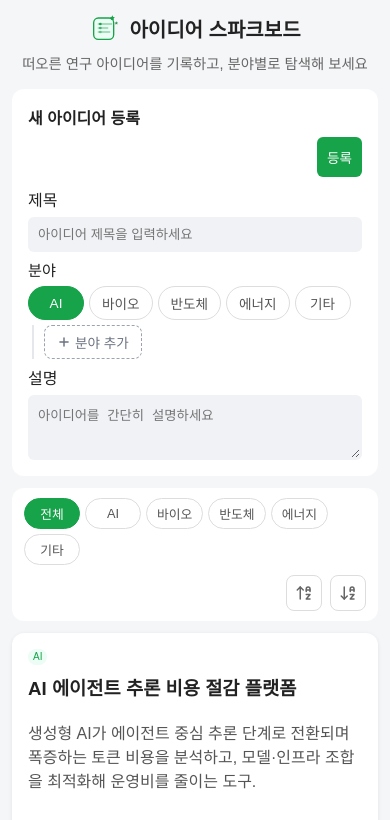
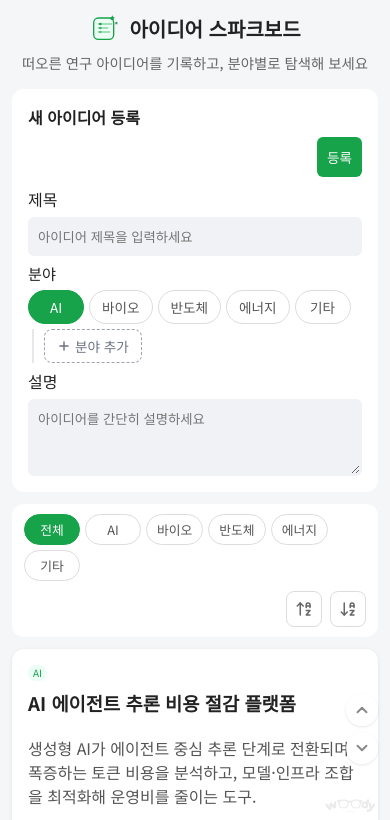
Before and after one commit to woodyjeon/idea-board-react, a React (Vite) app: page / in a window 390 px wide. Shown: the top 820 px of the page. Built offline with nearby package versions, Linux system fonts and the light colour scheme.

Commit message:
feat: Noto Sans KR·브랜딩·스크롤 버튼 및 수정 포커스 UX

```diff
--- a/index.html
+++ b/index.html
@@ -1,9 +1,15 @@
 <!doctype html>
-<html lang="en">
+<html lang="ko">
   <head>
     <meta charset="UTF-8" />
-    <link rel="icon" type="image/svg+xml" href="/favicon.svg" />
+    <link rel="icon" type="image/svg+xml" href="/wj_logo.svg" />
     <meta name="viewport" content="width=device-width, initial-scale=1.0" />
+    <link rel="preconnect" href="https://fonts.googleapis.com" />
+    <link rel="preconnect" href="https://fonts.gstatic.com" crossorigin />
+    <link
+      href="https://fonts.googleapis.com/css2?family=Noto+Sans+KR:wght@400;500;600;700&display=swap"
+      rel="stylesheet"
+    />
     <title>아이디어 스파크보드</title>
   </head>
   <body>
--- a/src/App.css
+++ b/src/App.css
@@ -9,11 +9,18 @@
   --board-columns: 3;
   --card-min-height: 168px;
   --pagination-rows: 3;
+  --font-sans: "Noto Sans KR", sans-serif;
 }
 
 /* 전체 기본 */
+*,
+*::before,
+*::after {
+  font-family: inherit;
+}
+
 body {
-  font-family: sans-serif;
+  font-family: var(--font-sans);
   background: #f5f6f8;
   color: #222;
   margin: 0;
@@ -645,3 +652,78 @@ body {
     padding: 24px 16px;
   }
 }
+
+/* 페이지 스크롤 버튼 */
+.scroll-controls {
+  position: fixed;
+  right: 20px;
+  bottom: 104px;
+  z-index: 10;
+  display: flex;
+  flex-direction: column;
+  gap: 6px;
+}
+.scroll-btn {
+  display: flex;
+  align-items: center;
+  justify-content: center;
+  width: 34px;
+  height: 34px;
+  padding: 0;
+  border: none;
+  border-radius: 50%;
+  background: rgba(255, 255, 255, 0.85);
+  color: #888;
+  cursor: pointer;
+  box-shadow: 0 1px 3px rgba(0, 0, 0, 0.1);
+  transition: color 0.15s, background 0.15s;
+}
+.scroll-btn:hover,
+.scroll-btn:active,
+.scroll-btn:focus-visible {
+  color: white;
+  background: var(--color-primary);
+}
+.scroll-btn:active {
+  background: var(--color-primary-hover);
+}
+
+/* 브랜드 워터마크 */
+.brand-watermark {
+  position: fixed;
+  right: 20px;
+  bottom: 20px;
+  z-index: 1;
+  pointer-events: none;
+  user-select: none;
+  opacity: 0.1;
+}
+.brand-watermark img {
+  display: block;
+  width: 72px;
+  height: 72px;
+  object-fit: contain;
+}
+
+@media (max-width: 599px) {
+  .scroll-controls {
+    right: 12px;
+    bottom: 80px;
+  }
+
+  .scroll-btn {
+    width: 32px;
+    height: 32px;
+  }
+
+  .brand-watermark {
+    right: 12px;
+    bottom: 12px;
+    opacity: 0.08;
+  }
+
+  .brand-watermark img {
+    width: 56px;
+    height: 56px;
+  }
+}
--- a/src/App.jsx
+++ b/src/App.jsx
@@ -6,6 +6,7 @@ import SortBar from "./components/SortBar";
 import CardGrid from "./components/CardGrid";
 import Pagination from "./components/Pagination";
 import ConfirmDialog from "./components/ConfirmDialog";
+import ScrollButtons from "./components/ScrollButtons";
 import { INITIAL_IDEAS } from "./data/initialIdeas";
 import { INITIAL_CATEGORIES } from "./constants/categories";
 import { PAGE_SIZE } from "./constants/pagination";
@@ -179,6 +180,10 @@ function App() {
         onConfirm={handleConfirmDelete}
         onCancel={handleCancelDelete}
       />
+      <div className="brand-watermark" aria-hidden="true">
+        <img src="/wj_logo.svg" alt="" />
+      </div>
+      <ScrollButtons />
     </>
   );
 }
--- a/src/components/Card.jsx
+++ b/src/components/Card.jsx
@@ -11,7 +11,11 @@ function Card({ idea, isEditing, isFlashing, onEdit, onDelete }) {
       <p className="card-desc">{description}</p>
       {!isEditing && (
         <div className="card-actions">
-          <button type="button" onClick={() => onEdit(idea)}>
+          <button
+            type="button"
+            onMouseDown={(e) => e.preventDefault()}
+            onClick={() => onEdit(idea)}
+          >
             수정
           </button>
           <button
--- a/src/components/IdeaForm.jsx
+++ b/src/components/IdeaForm.jsx
@@ -1,4 +1,4 @@
-import { useEffect, useRef, useState } from "react";
+import { useEffect, useLayoutEffect, useRef, useState } from "react";
 import AlertDialog from "./AlertDialog";
 import CategoryFilter from "./CategoryFilter";
 
@@ -16,12 +16,32 @@ function IdeaForm({
   const [alertMessage, setAlertMessage] = useState("");
   const [showSuccessFlash, setShowSuccessFlash] = useState(false);
   const formSectionRef = useRef(null);
+  const titleInputRef = useRef(null);
 
   useEffect(() => {
-    if (!editingIdea) return;
+    if (editingIdea) {
+      setTitle(editingIdea.title);
+      setCategory(editingIdea.category);
+      setDescription(editingIdea.description);
+      formSectionRef.current?.scrollIntoView({ behavior: "smooth", block: "start" });
+      return;
+    }
 
-    formSectionRef.current?.scrollIntoView({ behavior: "smooth", block: "start" });
-  }, [editingIdea]);
+    setTitle("");
+    setCategory(categories[0] ?? "");
+    setDescription("");
+  }, [editingIdea, categories]);
+
+  useLayoutEffect(() => {
+    if (!editingIdea || title !== editingIdea.title) return;
+
+    const input = titleInputRef.current;
+    if (!input) return;
+
+    input.focus({ preventScroll: true });
+    const end = input.value.length;
+    input.setSelectionRange(end, end);
+  }, [editingIdea, title]);
 
   useEffect(() => {
     if (!showSuccessFlash) return;
@@ -29,19 +49,6 @@ function IdeaForm({
     const timer = setTimeout(() => setShowSuccessFlash(false), 1200);
     return () => clearTimeout(timer);
   }, [showSuccessFlash]);
-
-  useEffect(() => {
-    if (editingIdea) {
-      setTitle(editingIdea.title);
-      setCategory(editingIdea.category);
-      setDescription(editingIdea.description);
-      return;
-    }
-
-    setTitle("");
-    setCategory(categories[0] ?? "");
-    setDescription("");
-  }, [editingIdea, categories]);
 
   useEffect(() => {
     if (!categories.includes(category) && categories.length > 0) {
@@ -102,6 +109,7 @@ function IdeaForm({
 
         <label htmlFor="title">제목</label>
         <input
+          ref={titleInputRef}
           type="text"
           id="title"
           value={title}
--- /dev/null
+++ b/src/components/ScrollButtons.jsx
@@ -0,0 +1,39 @@
+import { ChevronDown, ChevronUp } from "lucide-react";
+
+function ScrollButtons() {
+  function scrollToTop() {
+    window.scrollTo({ top: 0, behavior: "smooth" });
+  }
+
+  function scrollToBottom() {
+    window.scrollTo({
+      top: document.documentElement.scrollHeight,
+      behavior: "smooth",
+    });
+  }
+
+  return (
+    <div className="scroll-controls" aria-label="페이지 이동">
+      <button
+        type="button"
+        className="scroll-btn"
+        onClick={scrollToTop}
+        aria-label="맨 위로"
+        title="맨 위로"
+      >
+        <ChevronUp size={18} strokeWidth={2.5} />
+      </button>
+      <button
+        type="button"
+        className="scroll-btn"
+        onClick={scrollToBottom}
+        aria-label="맨 아래로"
+        title="맨 아래로"
+      >
+        <ChevronDown size={18} strokeWidth={2.5} />
+      </button>
+    </div>
+  );
+}
+
+export default ScrollButtons;
```
Also changed, not shown: public/wj_logo.svg (added).
